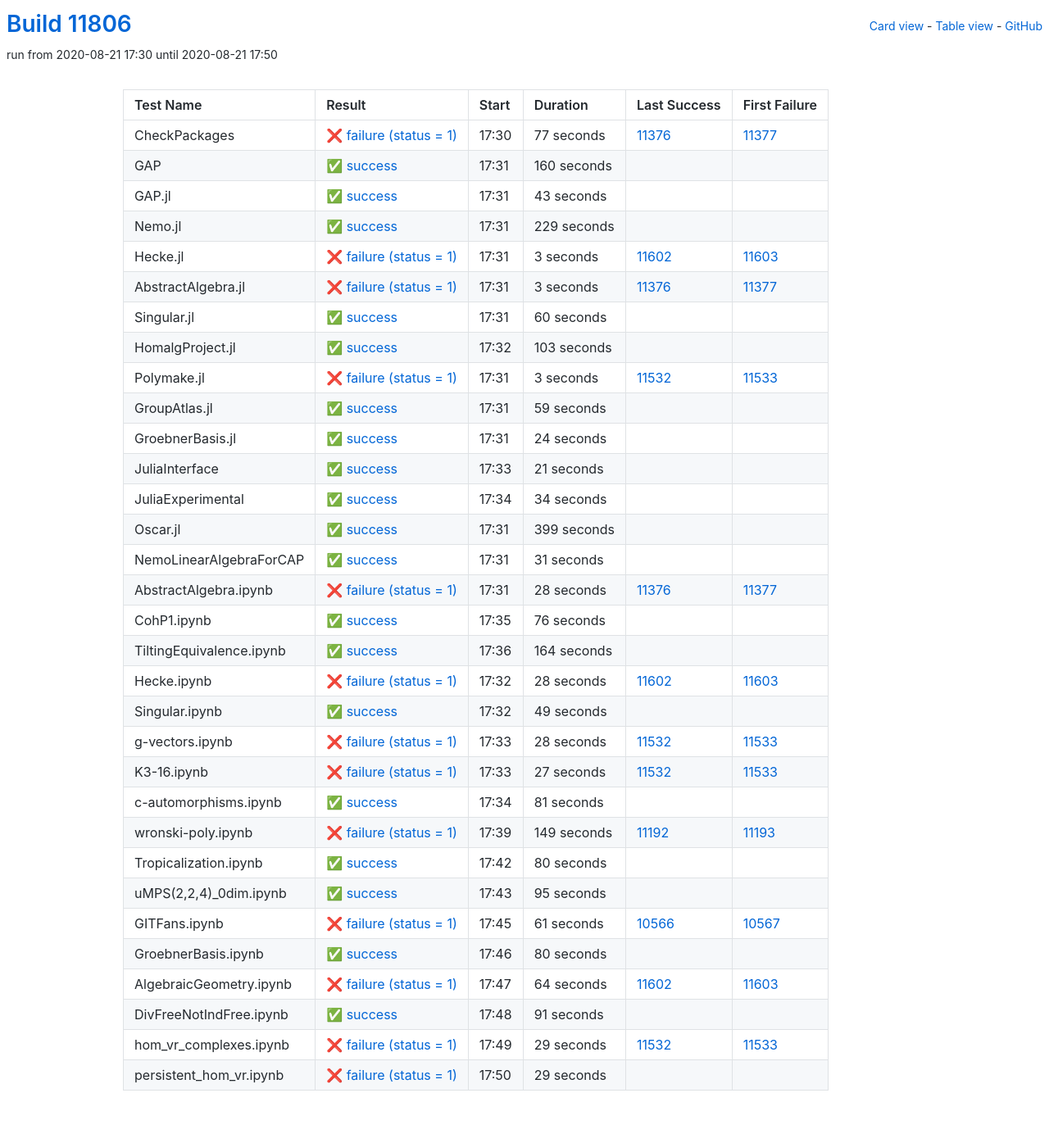
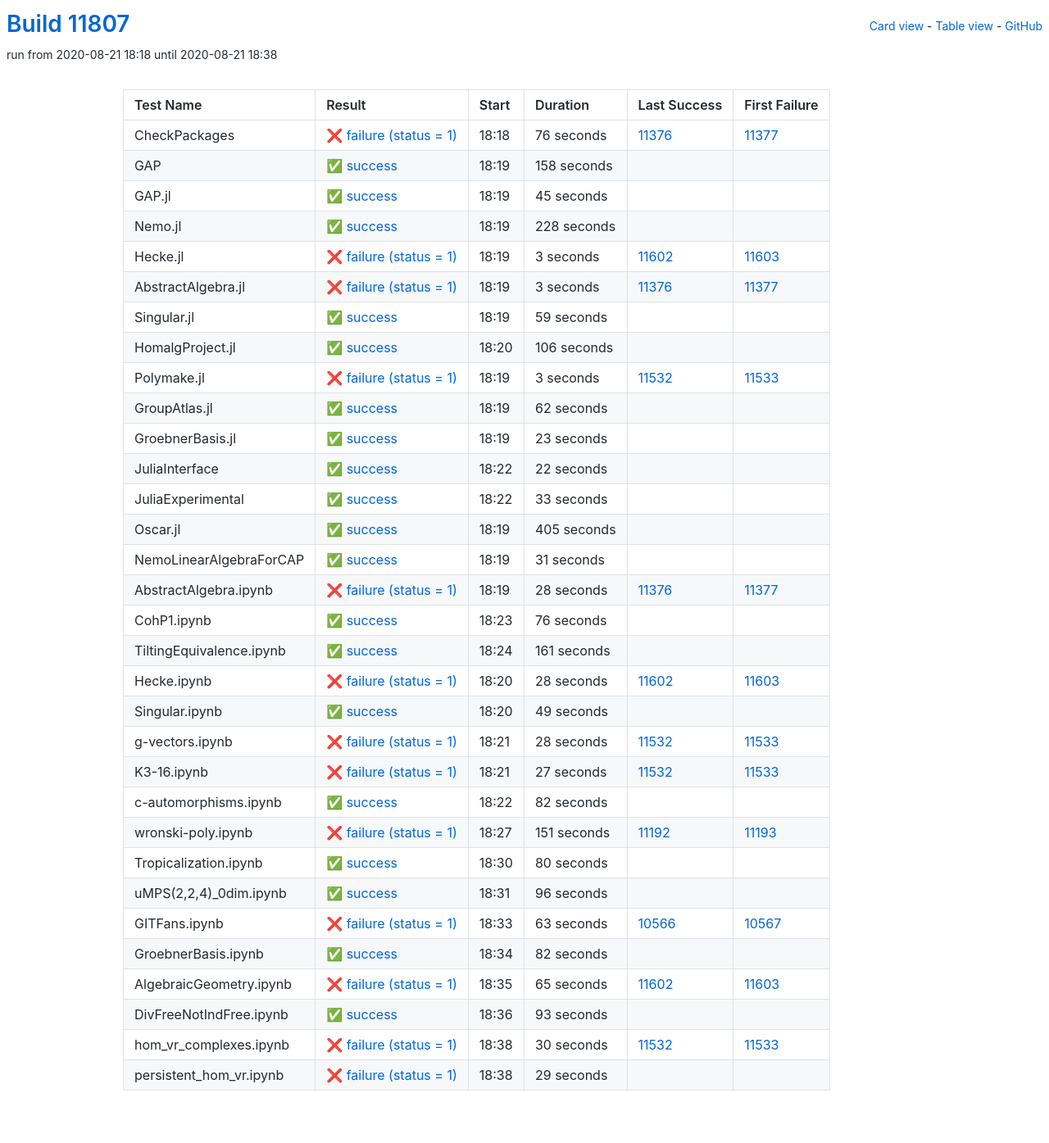
Before and after one commit to oscar-system/oscar-ci-status, a Jekyll site: the page built from table.html, in a window 1280 px wide. Shown: the whole page at 82% size. Built offline with Jekyll 4.4.1, drawn with Linux system fonts in a browser that asks for light colours.

Commit message:
Build #11807

```diff
--- a/_data/ci.yml
+++ b/_data/ci.yml
@@ -1,6 +1,6 @@
 ---
-build: 11806
-build_url: https://oscarci.mathematik.uni-kl.de/job/oscar/11806/
+build: 11807
+build_url: https://oscarci.mathematik.uni-kl.de/job/oscar/11807/
 job: oscar
 organization: oscar-system
 repo: oscar-ci-status
@@ -8,56 +8,56 @@
 tests:
 - name: CheckPackages
   id: checkpackages
-  log: https://oscarci.mathematik.uni-kl.de/job/oscar/11806/artifact/logs/build-11806/CheckPackages.log
-  start: 2020-08-21 17:30
+  log: https://oscarci.mathematik.uni-kl.de/job/oscar/11807/artifact/logs/build-11807/CheckPackages.log
+  start: 2020-08-21 18:18
   success: false
   exitcode: 1
   status: failure
-  duration: 77
+  duration: 76
   last_success: 11376
   last_success_url: https://oscarci.mathematik.uni-kl.de/job/oscar/11376/
   first_failure: 11377
   first_failure_url: https://oscarci.mathematik.uni-kl.de/job/oscar/11377/
 - name: GAP
   id: gap
-  log: https://oscarci.mathematik.uni-kl.de/job/oscar/11806/artifact/logs/build-11806/GAP.log
-  start: 2020-08-21 17:31
+  log: https://oscarci.mathematik.uni-kl.de/job/oscar/11807/artifact/logs/build-11807/GAP.log
+  start: 2020-08-21 18:19
   success: true
   exitcode: 0
   status: success
-  duration: 160
+  duration: 158
   last_success: false
   last_success_url:
   first_failure: false
   first_failure_url:
 - name: GAP.jl
   id: gap-jl
-  log: https://oscarci.mathematik.uni-kl.de/job/oscar/11806/artifact/logs/build-11806/GAP.jl.log
-  start: 2020-08-21 17:31
+  log: https://oscarci.mathematik.uni-kl.de/job/oscar/11807/artifact/logs/build-11807/GAP.jl.log
+  start: 2020-08-21 18:19
   success: true
   exitcode: 0
   status: success
-  duration: 43
+  duration: 45
   last_success: false
   last_success_url:
   first_failure: false
   first_failure_url:
 - name: Nemo.jl
   id: nemo-jl
-  log: https://oscarci.mathematik.uni-kl.de/job/oscar/11806/artifact/logs/build-11806/Nemo.jl.log
-  start: 2020-08-21 17:31
+  log: https://oscarci.mathematik.uni-kl.de/job/oscar/11807/artifact/logs/build-11807/Nemo.jl.log
+  start: 2020-08-21 18:19
   success: true
   exitcode: 0
   status: success
-  duration: 229
+  duration: 228
   last_success: false
   last_success_url:
   first_failure: false
   first_failure_url:
 - name: Hecke.jl
   id: hecke-jl
-  log: https://oscarci.mathematik.uni-kl.de/job/oscar/11806/artifact/logs/build-11806/Hecke.jl.log
-  start: 2020-08-21 17:31
+  log: https://oscarci.mathematik.uni-kl.de/job/oscar/11807/artifact/logs/build-11807/Hecke.jl.log
+  start: 2020-08-21 18:19
   success: false
   exitcode: 1
   status: failure
@@ -68,8 +68,8 @@
   first_failure_url: https://oscarci.mathematik.uni-kl.de/job/oscar/11603/
 - name: AbstractAlgebra.jl
   id: abstractalgebra-jl
-  log: https://oscarci.mathematik.uni-kl.de/job/oscar/11806/artifact/logs/build-11806/AbstractAlgebra.jl.log
-  start: 2020-08-21 17:31
+  log: https://oscarci.mathematik.uni-kl.de/job/oscar/11807/artifact/logs/build-11807/AbstractAlgebra.jl.log
+  start: 2020-08-21 18:19
   success: false
   exitcode: 1
   status: failure
@@ -80,32 +80,32 @@
   first_failure_url: https://oscarci.mathematik.uni-kl.de/job/oscar/11377/
 - name: Singular.jl
   id: singular-jl
-  log: https://oscarci.mathematik.uni-kl.de/job/oscar/11806/artifact/logs/build-11806/Singular.jl.log
-  start: 2020-08-21 17:31
+  log: https://oscarci.mathematik.uni-kl.de/job/oscar/11807/artifact/logs/build-11807/Singular.jl.log
+  start: 2020-08-21 18:19
   success: true
   exitcode: 0
   status: success
-  duration: 60
+  duration: 59
   last_success: false
   last_success_url:
   first_failure: false
   first_failure_url:
 - name: HomalgProject.jl
   id: homalgproject-jl
-  log: https://oscarci.mathematik.uni-kl.de/job/oscar/11806/artifact/logs/build-11806/HomalgProject.jl.log
-  start: 2020-08-21 17:32
+  log: https://oscarci.mathematik.uni-kl.de/job/oscar/11807/artifact/logs/build-11807/HomalgProject.jl.log
+  start: 2020-08-21 18:20
   success: true
   exitcode: 0
   status: success
-  duration: 103
+  duration: 106
   last_success: false
   last_success_url:
   first_failure: false
   first_failure_url:
 - name: Polymake.jl
   id: polymake-jl
-  log: https://oscarci.mathematik.uni-kl.de/job/oscar/11806/artifact/logs/build-11806/Polymake.jl.log
-  start: 2020-08-21 17:31
+  log: https://oscarci.mathematik.uni-kl.de/job/oscar/11807/artifact/logs/build-11807/Polymake.jl.log
+  start: 2020-08-21 18:19
   success: false
   exitcode: 1
   status: failure
@@ -116,68 +116,68 @@
   first_failure_url: https://oscarci.mathematik.uni-kl.de/job/oscar/11533/
 - name: GroupAtlas.jl
   id: groupatlas-jl
-  log: https://oscarci.mathematik.uni-kl.de/job/oscar/11806/artifact/logs/build-11806/GroupAtlas.jl.log
-  start: 2020-08-21 17:31
+  log: https://oscarci.mathematik.uni-kl.de/job/oscar/11807/artifact/logs/build-11807/GroupAtlas.jl.log
+  start: 2020-08-21 18:19
   success: true
   exitcode: 0
   status: success
-  duration: 59
+  duration: 62
   last_success: false
   last_success_url:
   first_failure: false
   first_failure_url:
 - name: GroebnerBasis.jl
   id: groebnerbasis-jl
-  log: https://oscarci.mathematik.uni-kl.de/job/oscar/11806/artifact/logs/build-11806/GroebnerBasis.jl.log
-  start: 2020-08-21 17:31
+  log: https://oscarci.mathematik.uni-kl.de/job/oscar/11807/artifact/logs/build-11807/GroebnerBasis.jl.log
+  start: 2020-08-21 18:19
   success: true
   exitcode: 0
   status: success
-  duration: 24
+  duration: 23
   last_success: false
   last_success_url:
   first_failure: false
   first_failure_url:
 - name: JuliaInterface
   id: juliainterface
-  log: https://oscarci.mathematik.uni-kl.de/job/oscar/11806/artifact/logs/build-11806/JuliaInterface.log
-  start: 2020-08-21 17:33
+  log: https://oscarci.mathematik.uni-kl.de/job/oscar/11807/artifact/logs/build-11807/JuliaInterface.log
+  start: 2020-08-21 18:22
   success: true
   exitcode: 0
   status: success
-  duration: 21
+  duration: 22
   last_success: false
   last_success_url:
   first_failure: false
   first_failure_url:
 - name: JuliaExperimental
   id: juliaexperimental
-  log: https://oscarci.mathematik.uni-kl.de/job/oscar/11806/artifact/logs/build-11806/JuliaExperimental.log
-  start: 2020-08-21 17:34
+  log: https://oscarci.mathematik.uni-kl.de/job/oscar/11807/artifact/logs/build-11807/JuliaExperimental.log
+  start: 2020-08-21 18:22
   success: true
   exitcode: 0
   status: success
-  duration: 34
+  duration: 33
   last_success: false
   last_success_url:
   first_failure: false
   first_failure_url:
 - name: Oscar.jl
   id: oscar-jl
-  log: https://oscarci.mathematik.uni-kl.de/job/oscar/11806/artifact/logs/build-11806/Oscar.jl.log
-  start: 2020-08-21 17:31
+  log: https://oscarci.mathematik.uni-kl.de/job/oscar/11807/artifact/logs/build-11807/Oscar.jl.log
+  start: 2020-08-21 18:19
   success: true
   exitcode: 0
   status: success
-  duration: 399
+  duration: 405
   last_success: false
   last_success_url:
   first_failure: false
   first_failure_url:
 - name: NemoLinearAlgebraForCAP
   id: nemolinearalgebraforcap
-  log: https://oscarci.mathematik.uni-kl.de/job/oscar/11806/artifact/logs/build-11806/NemoLinearAlgebraForCAP.log
-  start: 2020-08-21 17:31
+  log: https://oscarci.mathematik.uni-kl.de/job/oscar/11807/artifact/logs/build-11807/NemoLinearAlgebraForCAP.log
+  start: 2020-08-21 18:19
   success: true
   exitcode: 0
   status: success
@@ -188,8 +188,8 @@
   first_failure_url:
 - name: AbstractAlgebra.ipynb
   id: abstractalgebra-ipynb
-  log: https://oscarci.mathematik.uni-kl.de/job/oscar/11806/artifact/logs/build-11806/AbstractAlgebra.ipynb.log
-  start: 2020-08-21 17:31
+  log: https://oscarci.mathematik.uni-kl.de/job/oscar/11807/artifact/logs/build-11807/AbstractAlgebra.ipynb.log
+  start: 2020-08-21 18:19
   success: false
   exitcode: 1
   status: failure
@@ -200,8 +200,8 @@
   first_failure_url: https://oscarci.mathematik.uni-kl.de/job/oscar/11377/
 - name: CohP1.ipynb
   id: cohp1-ipynb
-  log: https://oscarci.mathematik.uni-kl.de/job/oscar/11806/artifact/logs/build-11806/CohP1.ipynb.log
-  start: 2020-08-21 17:35
+  log: https://oscarci.mathematik.uni-kl.de/job/oscar/11807/artifact/logs/build-11807/CohP1.ipynb.log
+  start: 2020-08-21 18:23
   success: true
   exitcode: 0
   status: success
@@ -212,20 +212,20 @@
   first_failure_url:
 - name: TiltingEquivalence.ipynb
   id: tiltingequivalence-ipynb
-  log: https://oscarci.mathematik.uni-kl.de/job/oscar/11806/artifact/logs/build-11806/TiltingEquivalence.ipynb.log
-  start: 2020-08-21 17:36
+  log: https://oscarci.mathematik.uni-kl.de/job/oscar/11807/artifact/logs/build-11807/TiltingEquivalence.ipynb.log
+  start: 2020-08-21 18:24
   success: true
   exitcode: 0
   status: success
-  duration: 164
+  duration: 161
   last_success: false
   last_success_url:
   first_failure: false
   first_failure_url:
 - name: Hecke.ipynb
   id: hecke-ipynb
-  log: https://oscarci.mathematik.uni-kl.de/job/oscar/11806/artifact/logs/build-11806/Hecke.ipynb.log
-  start: 2020-08-21 17:32
+  log: https://oscarci.mathematik.uni-kl.de/job/oscar/11807/artifact/logs/build-11807/Hecke.ipynb.log
+  start: 2020-08-21 18:20
   success: false
   exitcode: 1
   status: failure
@@ -236,8 +236,8 @@
   first_failure_url: https://oscarci.mathematik.uni-kl.de/job/oscar/11603/
 - name: Singular.ipynb
   id: singular-ipynb
-  log: https://oscarci.mathematik.uni-kl.de/job/oscar/11806/artifact/logs/build-11806/Singular.ipynb.log
-  start: 2020-08-21 17:32
+  log: https://oscarci.mathematik.uni-kl.de/job/oscar/11807/artifact/logs/build-11807/Singular.ipynb.log
+  start: 2020-08-21 18:20
   success: true
   exitcode: 0
   status: success
@@ -248,8 +248,8 @@
   first_failure_url:
 - name: g-vectors.ipynb
   id: g-vectors-ipynb
-  log: https://oscarci.mathematik.uni-kl.de/job/oscar/11806/artifact/logs/build-11806/g-vectors.ipynb.log
-  start: 2020-08-21 17:33
+  log: https://oscarci.mathematik.uni-kl.de/job/oscar/11807/artifact/logs/build-11807/g-vectors.ipynb.log
+  start: 2020-08-21 18:21
   success: false
   exitcode: 1
   status: failure
@@ -260,8 +260,8 @@
   first_failure_url: https://oscarci.mathematik.uni-kl.de/job/oscar/11533/
 - name: K3-16.ipynb
   id: k3-16-ipynb
-  log: https://oscarci.mathematik.uni-kl.de/job/oscar/11806/artifact/logs/build-11806/K3-16.ipynb.log
-  start: 2020-08-21 17:33
+  log: https://oscarci.mathematik.uni-kl.de/job/oscar/11807/artifact/logs/build-11807/K3-16.ipynb.log
+  start: 2020-08-21 18:21
   success: false
   exitcode: 1
   status: failure
@@ -272,32 +272,32 @@
   first_failure_url: https://oscarci.mathematik.uni-kl.de/job/oscar/11533/
 - name: c-automorphisms.ipynb
   id: c-automorphisms-ipynb
-  log: https://oscarci.mathematik.uni-kl.de/job/oscar/11806/artifact/logs/build-11806/c-automorphisms.ipynb.log
-  start: 2020-08-21 17:34
+  log: https://oscarci.mathematik.uni-kl.de/job/oscar/11807/artifact/logs/build-11807/c-automorphisms.ipynb.log
+  start: 2020-08-21 18:22
   success: true
   exitcode: 0
   status: success
-  duration: 81
+  duration: 82
   last_success: false
   last_success_url:
   first_failure: false
   first_failure_url:
 - name: wronski-poly.ipynb
   id: wronski-poly-ipynb
-  log: https://oscarci.mathematik.uni-kl.de/job/oscar/11806/artifact/logs/build-11806/wronski-poly.ipynb.log
-  start: 2020-08-21 17:39
+  log: https://oscarci.mathematik.uni-kl.de/job/oscar/11807/artifact/logs/build-11807/wronski-poly.ipynb.log
+  start: 2020-08-21 18:27
   success: false
   exitcode: 1
   status: failure
-  duration: 149
+  duration: 151
   last_success: 11192
   last_success_url: https://oscarci.mathematik.uni-kl.de/job/oscar/11192/
   first_failure: 11193
   first_failure_url: https://oscarci.mathematik.uni-kl.de/job/oscar/11193/
 - name: Tropicalization.ipynb
   id: tropicalization-ipynb
-  log: https://oscarci.mathematik.uni-kl.de/job/oscar/11806/artifact/logs/build-11806/Tropicalization.ipynb.log
-  start: 2020-08-21 17:42
+  log: https://oscarci.mathematik.uni-kl.de/job/oscar/11807/artifact/logs/build-11807/Tropicalization.ipynb.log
+  start: 2020-08-21 18:30
   success: true
   exitcode: 0
   status: success
@@ -308,80 +308,80 @@
   first_failure_url:
 - name: uMPS(2,2,4)_0dim.ipynb
   id: umps-2-2-4-0dim-ipynb
-  log: https://oscarci.mathematik.uni-kl.de/job/oscar/11806/artifact/logs/build-11806/uMPS-2-2-4-_0dim.ipynb.log
-  start: 2020-08-21 17:43
+  log: https://oscarci.mathematik.uni-kl.de/job/oscar/11807/artifact/logs/build-11807/uMPS-2-2-4-_0dim.ipynb.log
+  start: 2020-08-21 18:31
   success: true
   exitcode: 0
   status: success
-  duration: 95
+  duration: 96
   last_success: false
   last_success_url:
   first_failure: false
   first_failure_url:
 - name: GITFans.ipynb
   id: gitfans-ipynb
-  log: https://oscarci.mathematik.uni-kl.de/job/oscar/11806/artifact/logs/build-11806/GITFans.ipynb.log
-  start: 2020-08-21 17:45
+  log: https://oscarci.mathematik.uni-kl.de/job/oscar/11807/artifact/logs/build-11807/GITFans.ipynb.log
+  start: 2020-08-21 18:33
   success: false
   exitcode: 1
   status: failure
-  duration: 61
+  duration: 63
   last_success: 10566
   last_success_url: https://oscarci.mathematik.uni-kl.de/job/oscar/10566/
   first_failure: 10567
   first_failure_url: https://oscarci.mathematik.uni-kl.de/job/oscar/10567/
 - name: GroebnerBasis.ipynb
   id: groebnerbasis-ipynb
-  log: https://oscarci.mathematik.uni-kl.de/job/oscar/11806/artifact/logs/build-11806/GroebnerBasis.ipynb.log
-  start: 2020-08-21 17:46
+  log: https://oscarci.mathematik.uni-kl.de/job/oscar/11807/artifact/logs/build-11807/GroebnerBasis.ipynb.log
+  start: 2020-08-21 18:34
   success: true
   exitcode: 0
   status: success
-  duration: 80
+  duration: 82
   last_success: false
   last_success_url:
   first_failure: false
   first_failure_url:
 - name: AlgebraicGeometry.ipynb
   id: algebraicgeometry-ipynb
-  log: https://oscarci.mathematik.uni-kl.de/job/oscar/11806/artifact/logs/build-11806/AlgebraicGeometry.ipynb.log
-  start: 2020-08-21 17:47
+  log: https://oscarci.mathematik.uni-kl.de/job/oscar/11807/artifact/logs/build-11807/AlgebraicGeometry.ipynb.log
+  start: 2020-08-21 18:35
   success: false
   exitcode: 1
   status: failure
-  duration: 64
+  duration: 65
   last_success: 11602
   last_success_url: https://oscarci.mathematik.uni-kl.de/job/oscar/11602/
   first_failure: 11603
   first_failure_url: https://oscarci.mathematik.uni-kl.de/job/oscar/11603/
 - name: DivFreeNotIndFree.ipynb
   id: divfreenotindfree-ipynb
-  log: https://oscarci.mathematik.uni-kl.de/job/oscar/11806/artifact/logs/build-11806/DivFreeNotIndFree.ipynb.log
-  start: 2020-08-21 17:48
+  log: https://oscarci.mathematik.uni-kl.de/job/oscar/11807/artifact/logs/build-11807/DivFreeNotIndFree.ipynb.log
+  start: 2020-08-21 18:36
   success: true
   exitcode: 0
   status: success
-  duration: 91
+  duration: 93
   last_success: false
   last_success_url:
   first_failure: false
   first_failure_url:
 - name: hom_vr_complexes.ipynb
   id: hom-vr-complexes-ipynb
-  log: https://oscarci.mathematik.uni-kl.de/job/oscar/11806/artifact/logs/build-11806/hom_vr_complexes.ipynb.log
-  start: 2020-08-21 17:49
+  log: https://oscarci.mathematik.uni-kl.de/job/oscar/11807/artifact/logs/build-11807/hom_vr_complexes.ipynb.log
+  start: 2020-08-21 18:38
   success: false
   exitcode: 1
   status: failure
-  duration: 29
+  duration: 30
   last_success: 11532
   last_success_url: https://oscarci.mathematik.uni-kl.de/job/oscar/11532/
   first_failure: 11533
   first_failure_url: https://oscarci.mathematik.uni-kl.de/job/oscar/11533/
 - name: persistent_hom_vr.ipynb
   id: persistent-hom-vr-ipynb
-  log: https://oscarci.mathematik.uni-kl.de/job/oscar/11806/artifact/logs/build-11806/persistent_hom_vr.ipynb.log
-  start: 2020-08-21 17:50
+  log: https://oscarci.mathematik.uni-kl.de/job/oscar/11807/artifact/logs/build-11807/persistent_hom_vr.ipynb.log
+  start: 2020-08-21 18:38
   success: false
   exitcode: 1
   status: failure
```
Also changed, not shown: README.md.
